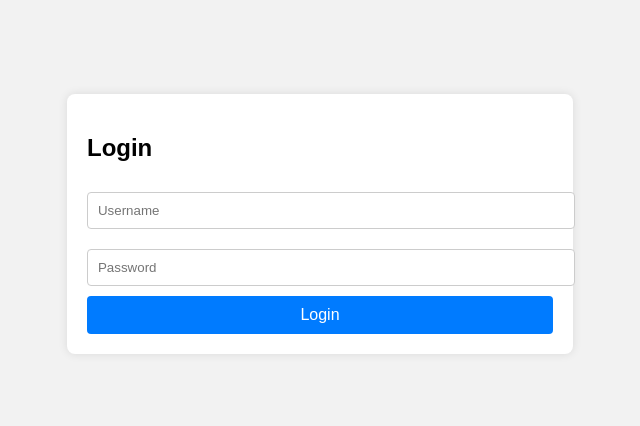
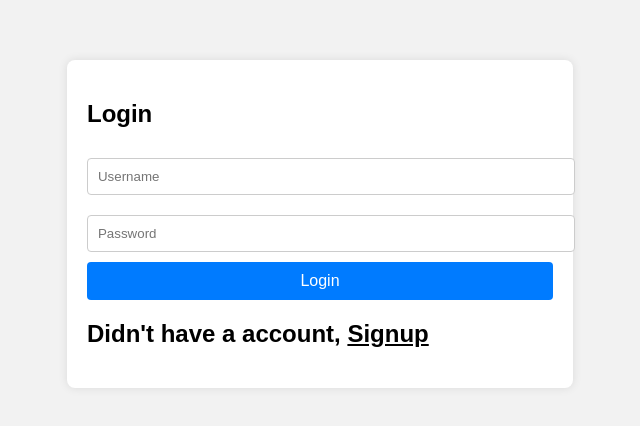
Before and after one commit to Tannu8268/PeerBoost, a website: page login.html in a window 1280 px wide. Shown: the part 184-610 px from the top of the page, without its empty margins (320-960 px from the left). Drawn offline with Linux system fonts and the light colour scheme.

Commit message:
added a signup option on login page

```diff
--- a/login.html
+++ b/login.html
@@ -48,6 +48,7 @@
             <input type="password" id="password" placeholder="Password" required>
             <button type="submit">Login</button>
         </form>
+        <h2> Didn't have a account, <u>Signup</u></h2>
     </div>
     <script>
         document.getElementById('loginForm').addEventListener('submit', async function(event) {
```
